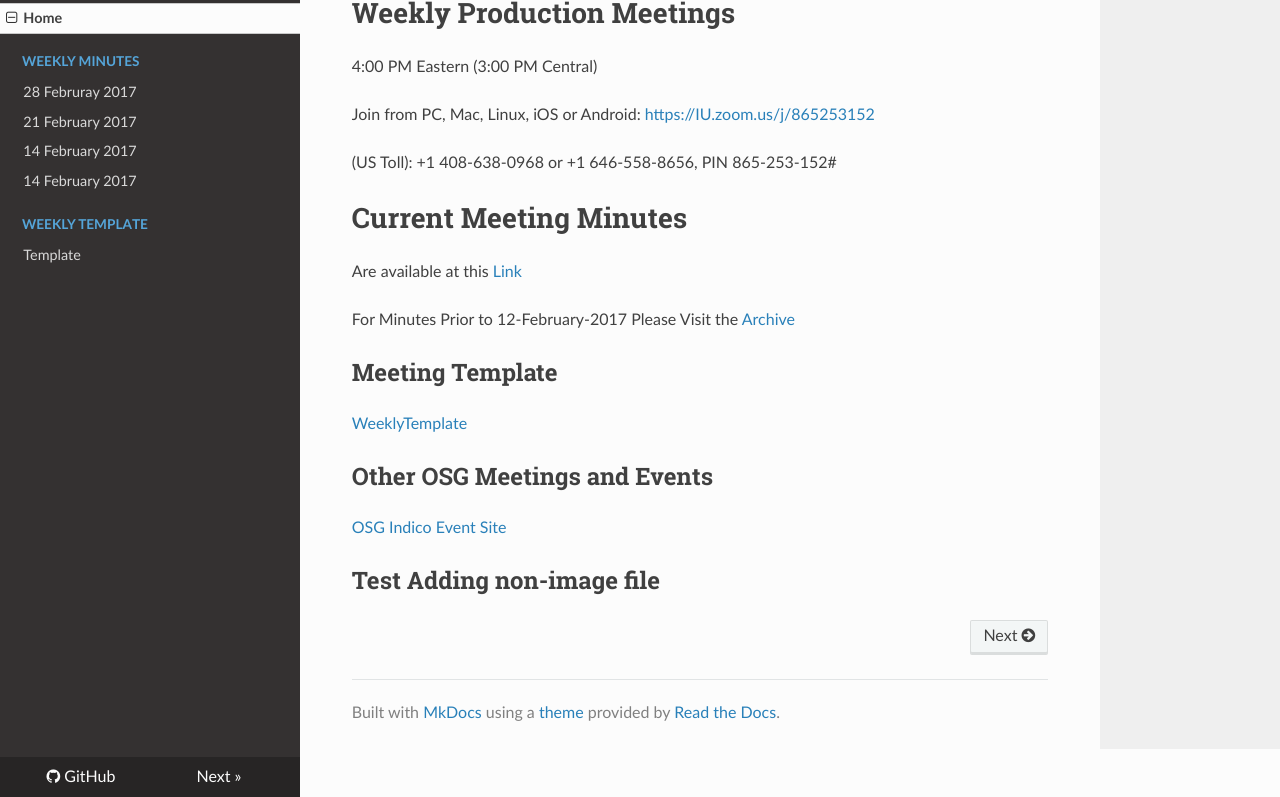
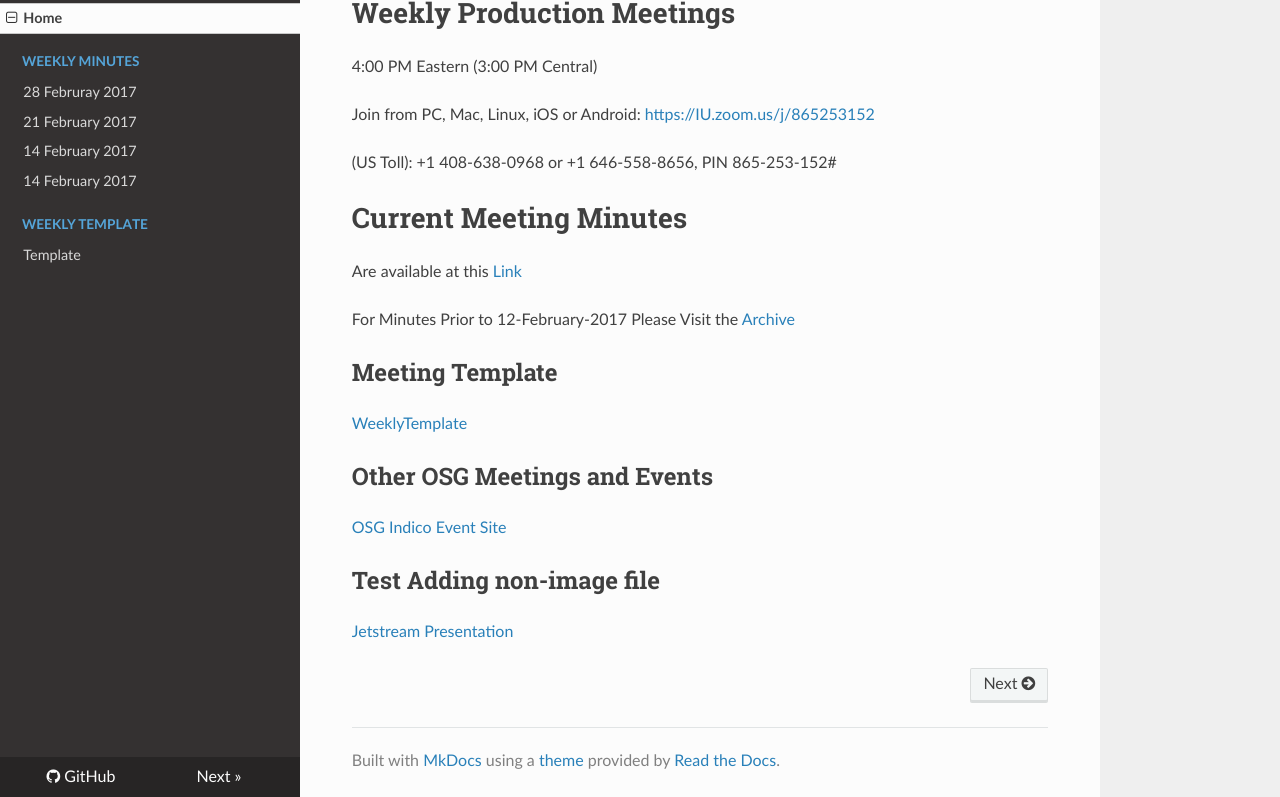
Before and after one commit to zsshah/production, an MkDocs documentation site: the page built from docs/index.md, in a window 1280 px wide and 900 px high, scrolled down 821 px, cut to the strip 103-900 px from the top of the window. Built offline with MkDocs 1.6.1, drawn with Linux system fonts in a browser that asks for light colours; nearby versions of some CDN libraries; old or Windows-style settings are respelled for this version of MkDocs.

Commit message:
Update index.md

```diff
--- a/docs/index.md
+++ b/docs/index.md
@@ -40,3 +40,5 @@ For Minutes Prior to 12-February-2017 Please Visit the [Archive](https://twiki.g
 [OSG Indico Event Site](https://indico.fnal.gov/categoryDisplay.py?categId=86)
 
 ## Test Adding non-image file
+
+[Jetstream Presentation](files/Jetstream_XSEDE15-2015_jul_20.pptx)
```
